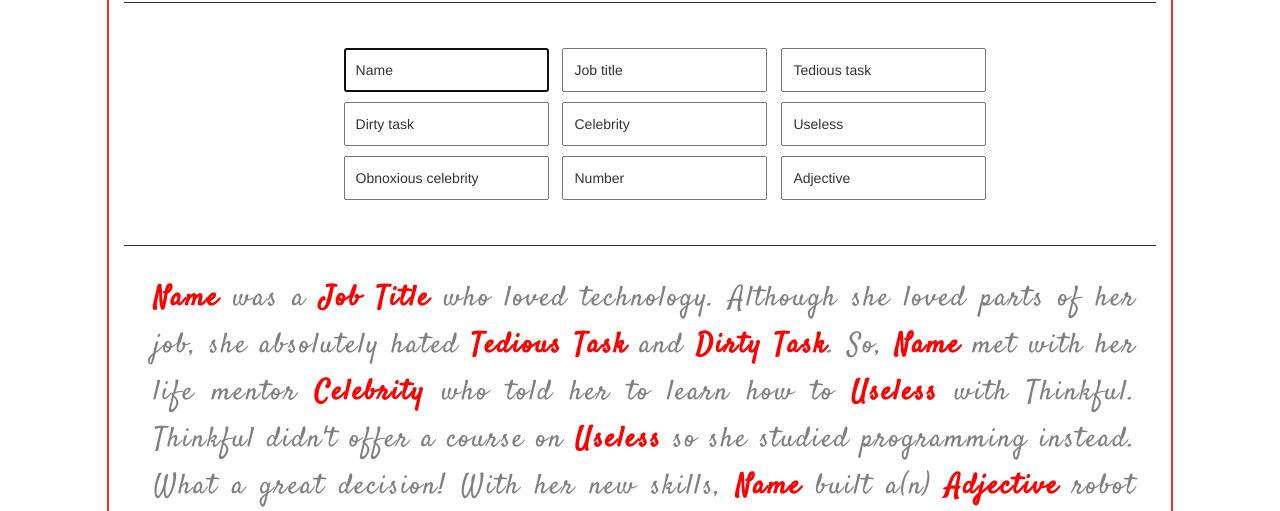
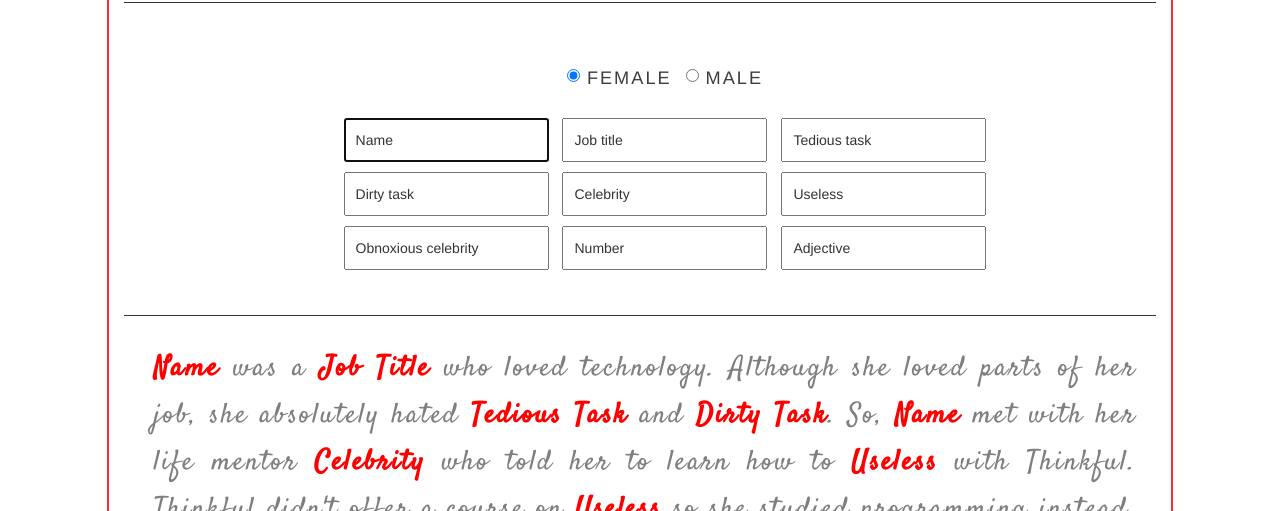
Before and after one commit to avireni/AngularJS, a plain HTML site: page ngMadLibs/index.html in a window 1280 px wide. Shown: the part 240-751 px from the top of the page. Drawn offline with nearby package versions, Linux system fonts and the light colour scheme.

Commit message:
updated gender

```diff
--- a/ngMadLibs/css/styles.css
+++ b/ngMadLibs/css/styles.css
@@ -2,12 +2,12 @@
 @import url(http://fonts.googleapis.com/css?family=Cookie);
 body {
     padding: 1em 0;
-	-webkit-font-smoothing: antialiased;
+    -webkit-font-smoothing: antialiased;
 }
 
 .madlibs {
-border: 2px solid rgba(245, 14, 14, 0.87);
-  border-radius: 24px;
+    border: 2px solid rgba(245, 14, 14, 0.87);
+    border-radius: 24px;
 }
 
 .header {
@@ -29,9 +29,21 @@ border: 2px solid rgba(245, 14, 14, 0.87);
     padding: 40px 0px 40px 50px;
     text-align: center;
 }
-.main .row{
- margin-left: 0;
+
+label.radio-inline {
+    color: rgba(0, 0, 0, 0.76);
+    font-size: 1.3em;
+    letter-spacing: 2px;
+    text-transform: uppercase;
+}
+
+.main .row {
+    margin-left: 0;
     margin-right: 0;
+}
+
+.row.gender {
+    padding: 22px;
 }
 
 input {
--- a/ngMadLibs/index.html
+++ b/ngMadLibs/index.html
@@ -25,8 +25,17 @@
                             <h1>Automate This!</h1>
                         </div>
                     </div>
-                </div> <!-- Header -->
+                </div>
+                <!-- Header -->
                 <div class="container-fluid main">
+                    <div class="row gender">
+                        <label class="radio-inline" ng-click="display='female'">
+                            <input type="radio" name="optGender" checked>Female</label>
+                        <label class="radio-inline" ng-click="display='male'">
+                            <input type="radio" name="optGender">Male
+                        </label>
+                    </div>
+
                     <div class="row">
                         <input type="text" id="yourName" placeholder="Name" ng-model="name" autofocus>
                         <input type="text" id="jobtitle" placeholder="Job Title" ng-model="jobtitle">
@@ -42,16 +51,21 @@
                         <input type="text" id="task" placeholder="Huge number" ng-model="number">
                         <input type="text" id="adjective" placeholder="Adjective" ng-model="adjective">
                     </div>
-                </div> <!-- Main -->
+                </div>
+                <!-- Main -->
 
-                   <div class="container-fluid content">
-            <div class="row">
-                <div class="col-xs-12 col-sm-12">
-                    <span class="holder">{{name}}</span> was a <span class="holder">{{jobtitle}}</span> who loved technology. Although she loved parts of her job, she absolutely hated <span class="holder">{{tedioustask}}</span> and <span class="holder">{{dirtytask}}</span>. So, <span class="holder">{{name}}</span> met with her life mentor <span class="holder">{{celebrity}}</span> who told her to learn how to <span class="holder">{{useless}}</span> with Thinkful. Thinkful didn't offer a course on <span class="holder">{{useless}}</span> so she studied programming instead. What a great decision! With her new skills, <span class="holder">{{name}}</span> built a(n) <span class="holder">{{adjective}}</span> robot named <span class="holder">{{obcelebrity}}</span> that not only loved <span class="holder">{{dirtytask}}</span> but did it <span class="holder">{{number}}</span> faster.</div>
+                <div class="container-fluid content">
+                    <div class="row" ng-switch="display">
+                        <div class="col-xs-12 col-sm-12" ng-switch-default="female">
+                            <span class="holder">{{name}}</span> was a <span class="holder">{{jobtitle}}</span> who loved technology. Although she loved parts of her job, she absolutely hated <span class="holder">{{tedioustask}}</span> and <span class="holder">{{dirtytask}}</span>. So, <span class="holder">{{name}}</span> met with her life mentor <span class="holder">{{celebrity}}</span> who told her to learn how to <span class="holder">{{useless}}</span> with Thinkful. Thinkful didn't offer a course on <span class="holder">{{useless}}</span> so she studied programming instead. What a great decision! With her new skills, <span class="holder">{{name}}</span> built a(n) <span class="holder">{{adjective}}</span> robot named <span class="holder">{{obcelebrity}}</span> that not only loved <span class="holder">{{dirtytask}}</span> but did it <span class="holder">{{number}}</span> faster.</div>
+                        <div class="col-xs-12 col-sm-12" ng-switch-when="male">
+                            <span class="holder">{{name}}</span> was a <span class="holder">{{jobtitle}}</span> who loved technology. Although he loved parts of his job, he absolutely hated <span class="holder">{{tedioustask}}</span> and <span class="holder">{{dirtytask}}</span>. So, <span class="holder">{{name}}</span> met with his life mentor <span class="holder">{{celebrity}}</span> who told him to learn how to <span class="holder">{{useless}}</span> with Thinkful. Thinkful didn't offer a course on <span class="holder">{{useless}}</span> so he studied programming instead. What a great decision! With his new skills, <span class="holder">{{name}}</span> built a(n) <span class="holder">{{adjective}}</span> robot named <span class="holder">{{obcelebrity}}</span> that not only loved <span class="holder">{{dirtytask}}</span> but did it <span class="holder">{{number}}</span> faster.</div>
+                    </div>
+                </div>
+                <!-- Content -->
             </div>
-        </div> <!-- Content -->
-        </div> <!-- Madlibs -->
-    </div>
+            <!-- Madlibs -->
+        </div>
     </div>
 </body>
 
```
